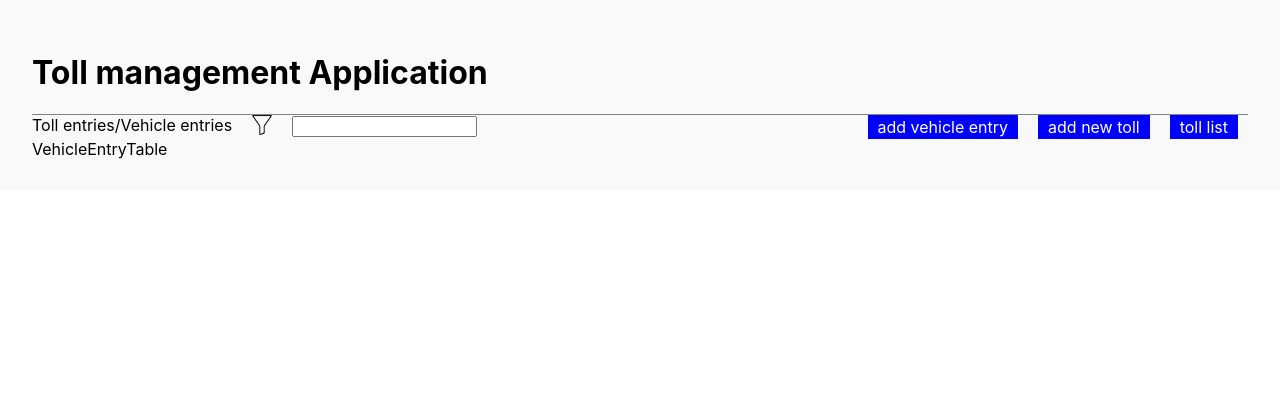
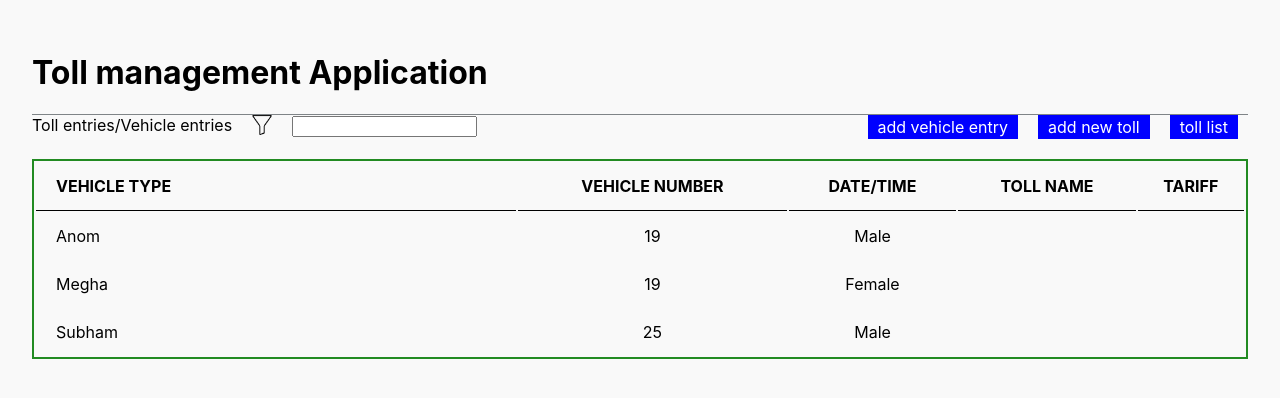
Before and after one commit to staticGuru/toll_management_system, a React (Create React App) app: page / in a window 1280 px wide. Shown: the top 398 px of the page. Built offline with nearby package versions, Linux system fonts and the light colour scheme.

Commit message:
add tables

```diff
--- a/src/App.css
+++ b/src/App.css
@@ -9,6 +9,8 @@
 
 .layout {
   padding: 2rem;
+
+  height: 100vh;
   background-color: #f9f9f9;
 }
 .title {
@@ -32,6 +34,19 @@
   width: "16px";
   height: "16px";
   font-size: "16px";
+}
+table {
+  border: 2px solid forestgreen;
+  flex: 1;
+  height: 200px;
+}
+
+th {
+  border-bottom: 1px solid black;
+}
+
+td {
+  text-align: center;
 }
 @media (prefers-reduced-motion: no-preference) {
   .App-logo {
--- a/src/component.js/vehicleEntryTable.js
+++ b/src/component.js/vehicleEntryTable.js
@@ -1,8 +1,32 @@
 import React from 'react'
 
 function VehicleEntryTable() {
+     const data = [
+          { name: "Anom", age: 19, gender: "Male" },
+          { name: "Megha", age: 19, gender: "Female" },
+          { name: "Subham", age: 25, gender: "Male"},
+        ]
   return (
-    <div>VehicleEntryTable</div>
+    <div style={{marginTop:'20px'}}>
+    <table style={{width: '100%'}}>
+    <tr>
+      <th style={{width:'40%',textAlign:'left',paddingLeft:'20px'}}>VEHICLE TYPE</th>
+      <th>VEHICLE NUMBER</th>
+      <th>DATE/TIME</th>
+      <th>TOLL NAME</th>
+      <th>TARIFF</th>
+    </tr>
+    {data.map((val, key) => {
+      return (
+        <tr key={key}>
+          <td style={{width:'40%',textAlign:'left',paddingLeft:'20px'}}>{val.name}</td>
+          <td>{val.age}</td>
+          <td>{val.gender}</td>
+        </tr>
+      )
+    })}
+  </table>
+    </div>
   )
 }
 
```
